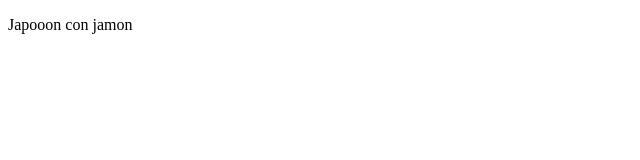
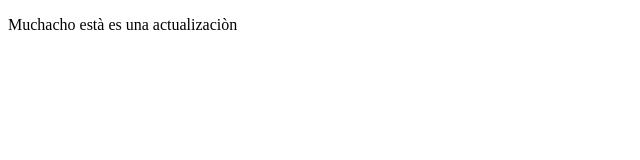
Before and after one commit to SmallcatC/proyectoDemoCursoPrework, a plain HTML site: page index.html in a window 1280 px wide. Shown: the whole page, without its empty margins (0-640 px from the left). Drawn offline with Linux system fonts and the light colour scheme.

Commit message:
second commit

```diff
--- a/index.html
+++ b/index.html
@@ -7,7 +7,7 @@
 </head>
 <body>
     <p>
-        Japooon con jamon
+        Muchacho està es una actualizaciòn
     </p>
 </body>
 </html>
```
